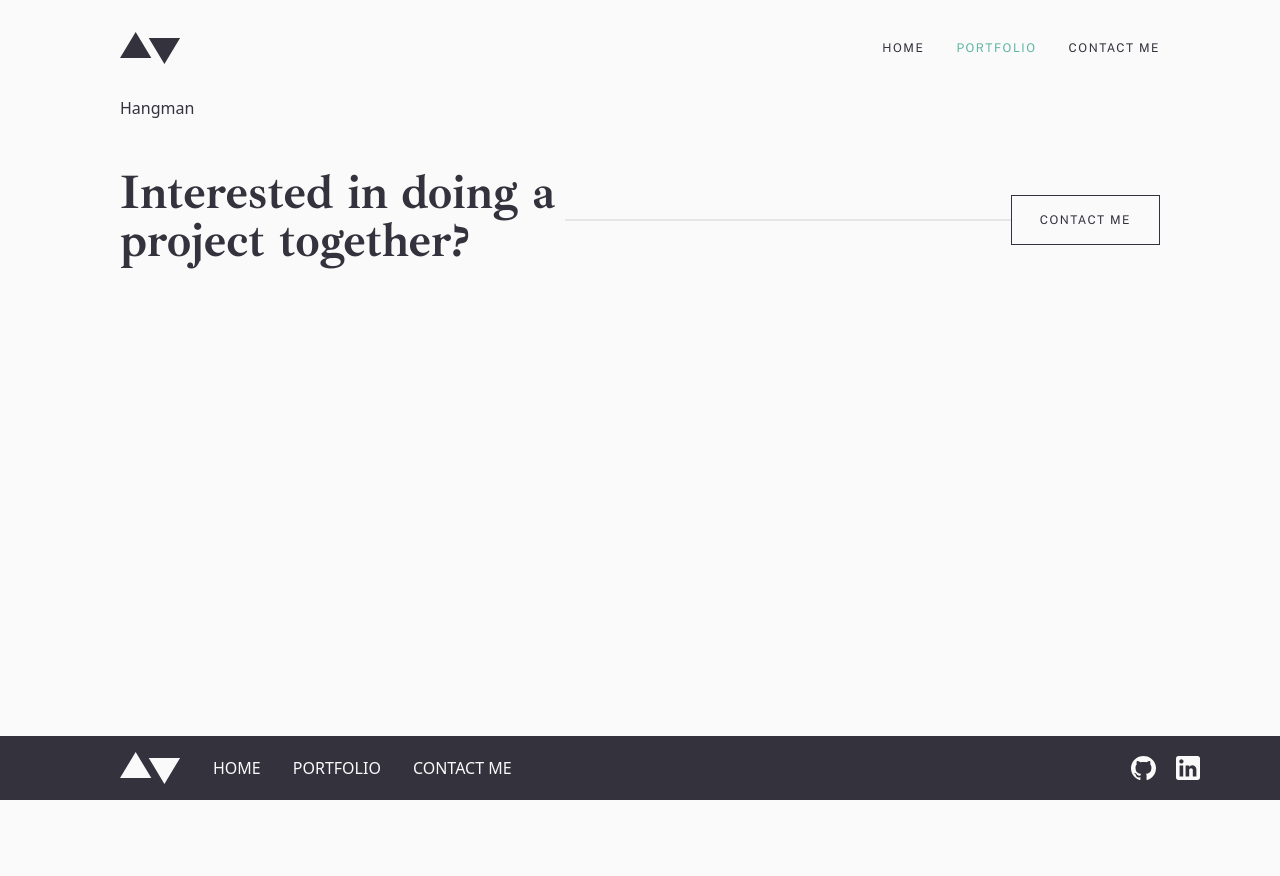
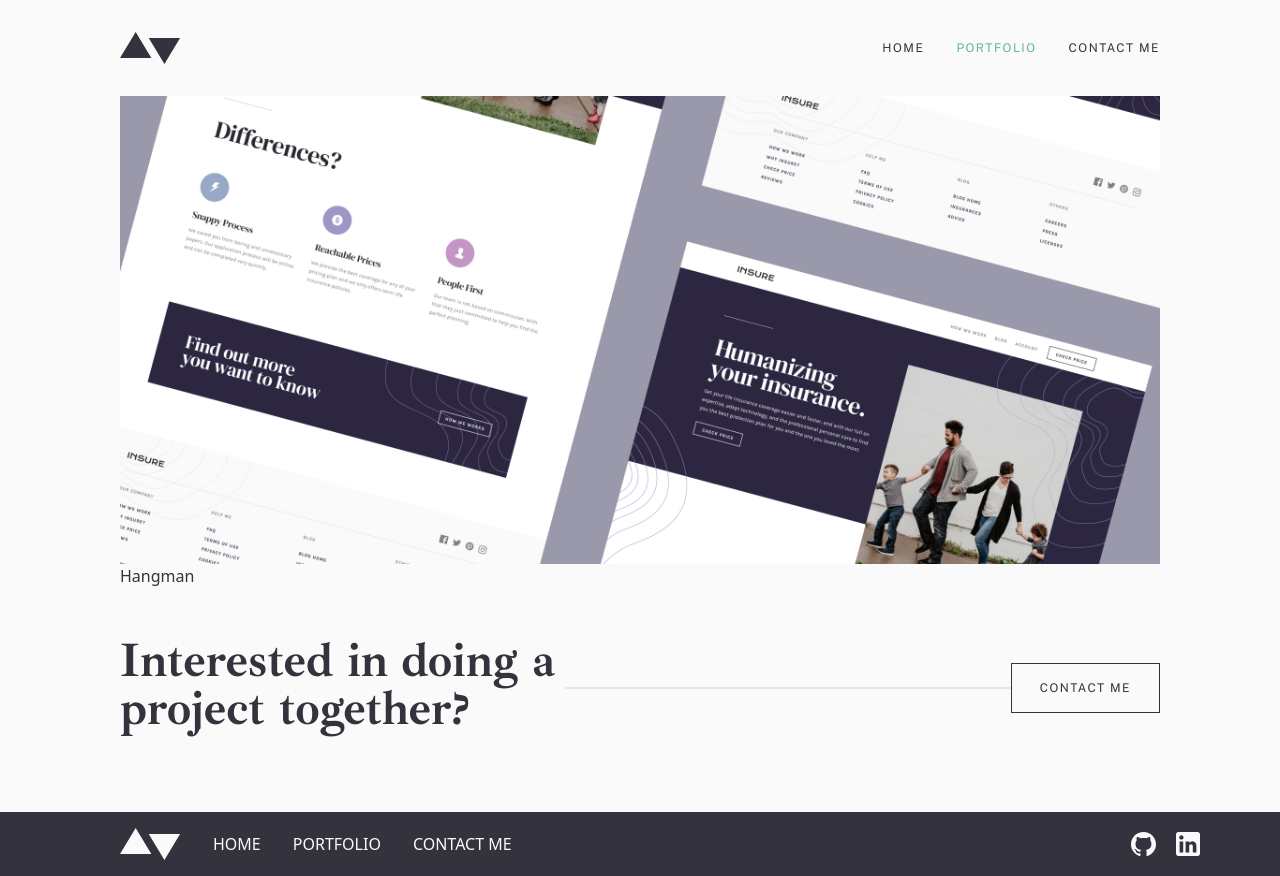
Before and after one commit to kellyky/Portfolio, a React (Vite) app: page /portfolio/Hangman in a window 1280 px wide. Before the commit the page ends 800 px from the top, so only its background shows below. Built offline with nearby package versions, Linux system fonts and the light colour scheme.

Commit message:
[wip] Add Project Hero image to Project page

```diff
--- /dev/null
+++ b/src/components/PreviewImage/PreviewImage.jsx
@@ -0,0 +1,27 @@
+export default function PreviewImage ({images}) {
+  return (
+    <>
+      <picture>
+        <source
+          srcSet={images[2]}
+          media='(min-width:1024px)'
+          width='1110'
+          height='500'
+        />
+        <source
+          srcSet={images[1]}
+          media='(min-width:768px)'
+          width='689'
+          height='310'
+        />
+        <img
+          src={images[0]}
+          alt='project-hero'
+          width='311'
+          height='310'
+          className=''
+        />
+      </picture>
+    </>
+  )
+}
--- a/src/pages/ProjectPage.jsx
+++ b/src/pages/ProjectPage.jsx
@@ -1,16 +1,23 @@
 import { useParams } from 'react-router'
 import Button from '../components/Button/Button'
 import { findProjectByName } from '../utils/findProjectByName'
+import PreviewImage from '../components/PreviewImage/PreviewImage.jsx'
+import { PROJECTS } from '../utils/data-projects'
 
 function ProjectPage () {
   const {name} = useParams()
   const projectData = findProjectByName(name)
+  // console.log(projectData[0].projectInfo.hero[0])
 
   return (
     <>
       {
-        projectData.map((property) => (
-          <h1>{property.name}</h1>
+        projectData.map((project) => (
+          <section key={project.name}>
+            <PreviewImage images={project.projectInfo.hero} />
+            <h1>{project.name}</h1>
+          </section>
+          // TODOs
         ))
       }
     </>
```
